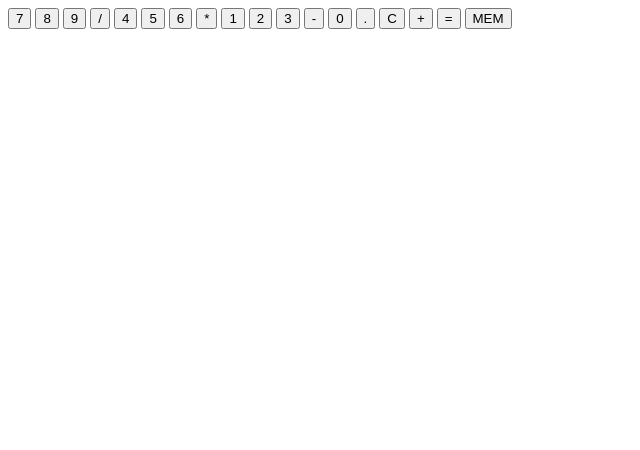
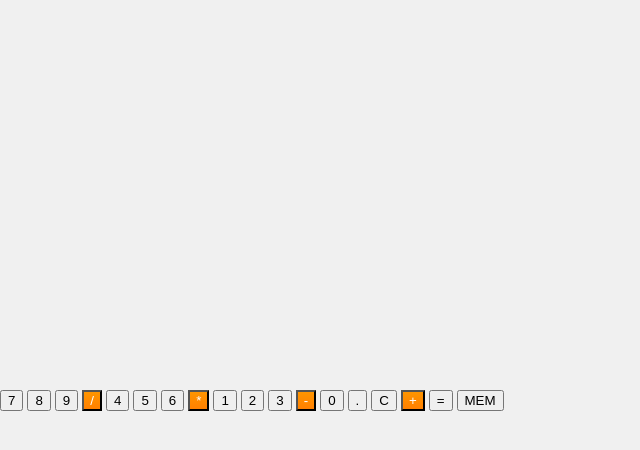
Before and after one commit to srini-vasan-r10/webcalc, a plain HTML site: page index.html in a window 1280 px wide. Shown: the whole page, without its empty margins (0-640 px from the left). Drawn offline with Linux system fonts and the light colour scheme; a web font is replaced by a local one.

Commit message:
Update index.html

```diff
--- a/index.html
+++ b/index.html
@@ -4,7 +4,7 @@
   <meta charset="UTF-8">
   <meta name="viewport" content="width=device-width, initial-scale=1.0">
   <title>Stylish Calculator</title>
-  <link rel="stylesheet" href="calc-style.css">
+  <link rel="stylesheet" href="webcalc.css">
   <link rel="stylesheet" href="https://db.onlinewebfonts.com/c/2d6cb0ab2a3bb39c8b6746a6aab1db0c?family=Digital2" rel="stylesheet" type="text/css">
 </head>
 <body>
```
